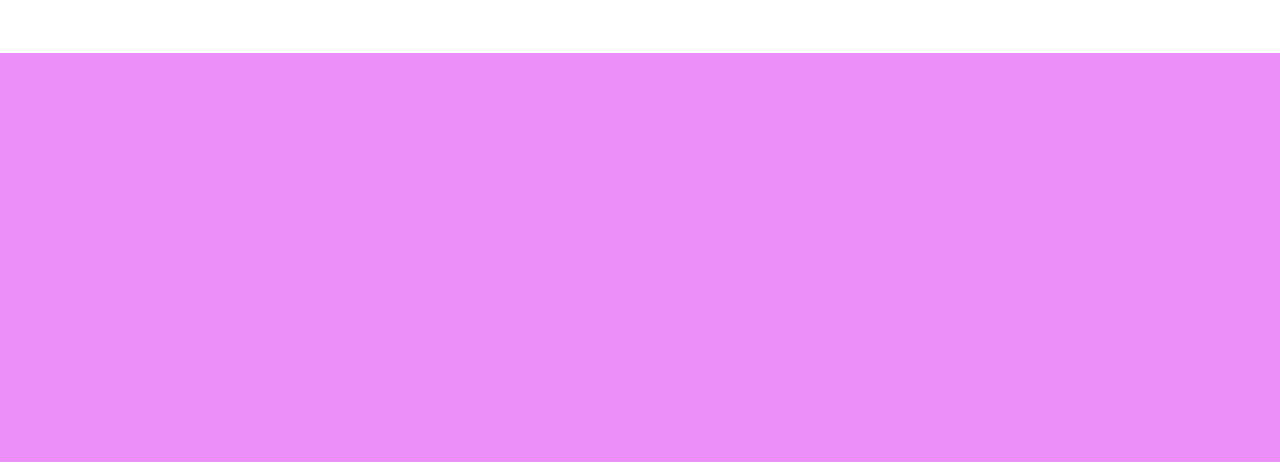
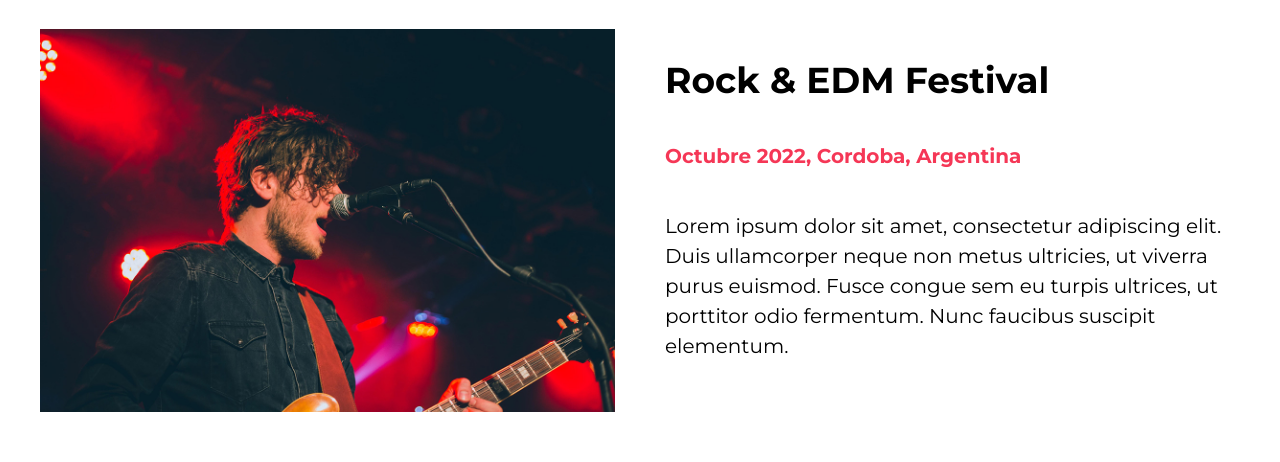
Before and after one commit to EnzoGutierrez/Curso-Desarrollo-Web, a PHP site: page / in a window 1280 px wide. Shown: the part 747-1209 px from the top of the page. Before the commit the page ends 800 px from the top, so only its background shows below. Run offline with PHP 8.4, Linux system fonts and the light colour scheme.

Commit message:
Proyecto pagina web

```diff
--- a/07FestivalMusica_inicio/build/css/app.css
+++ b/07FestivalMusica_inicio/build/css/app.css
@@ -324,6 +324,7 @@ body {
 p {
   font-size: 2rem;
   columns: #000000;
+  line-height: 1.5;
 }
 
 .contenedor {
@@ -350,6 +351,11 @@ h2 {
 
 h3 {
   font-size: 3rem;
+}
+
+img {
+  max-width: 100%;
+  display: block;
 }
 
 .header {
@@ -440,3 +446,33 @@ h3 {
   font-size: 2.4rem;
   margin: 0;
 }
+
+.sobre-festival {
+  padding: 5rem 0;
+}
+@media (min-width: 768px) {
+  .sobre-festival {
+    display: grid;
+    grid-template-columns: repeat(2, 1fr);
+    column-gap: 5rem;
+  }
+}
+
+.contenido-festival {
+  display: flex;
+  flex-direction: column;
+  justify-content: center;
+  margin-top: 5rem;
+}
+@media (min-width: 768px) {
+  .contenido-festival {
+    margin-top: 0;
+  }
+}
+.contenido-festival h2 {
+  margin-bottom: 2rem;
+}
+.contenido-festival .fecha {
+  color: #F53756;
+  font-weight: 700;
+}
--- a/07FestivalMusica_inicio/index.html
+++ b/07FestivalMusica_inicio/index.html
@@ -39,6 +39,18 @@
         </video>
     </div>
 
+    <section class="contenedor sobre-festival">
+        <div class="imagen">
+            <img src="img/imagen_vocalista.jpg" alt="imagen vocalista festival">
+        </div>
+        <div class="contenido-festival">
+            <h2>Rock & EDM Festival</h2>
+            <p class="fecha">Octubre 2022, Cordoba, Argentina</p>
+            <p>Lorem ipsum dolor sit amet, consectetur adipiscing elit. Duis ullamcorper neque non metus ultricies, ut viverra purus euismod. Fusce congue sem eu turpis ultrices, ut porttitor odio fermentum. Nunc faucibus suscipit elementum.
+            </p>
+        </div>
+    </section>
+
 
 </body>
 </html>
--- a/07FestivalMusica_inicio/src/scss/base/_globales.scss
+++ b/07FestivalMusica_inicio/src/scss/base/_globales.scss
@@ -17,6 +17,7 @@ body{
 p{
     font-size: 2rem;
     columns: v.$negro;
+    line-height: 1.5;
 }
 
 .contenedor{
@@ -44,3 +45,8 @@ h2{
 h3{
     font-size: 3rem;
 }
+
+img{
+    max-width: 100%;
+    display: block;
+}
--- a/07FestivalMusica_inicio/src/scss/base/_mixins.scss
+++ b/07FestivalMusica_inicio/src/scss/base/_mixins.scss
@@ -17,3 +17,9 @@
         @content;
     }
 }
+
+@mixin grid($columnas, $espaciado) {
+    display: grid;
+    grid-template-columns: repeat($columnas, 1fr);
+    column-gap: $espaciado;
+}
--- /dev/null
+++ b/07FestivalMusica_inicio/src/scss/layout/_festival.scss
@@ -0,0 +1,27 @@
+@use 'base/variables' as v;
+@use 'base/mixins' as m;
+
+.sobre-festival{
+    padding: 5rem 0;
+    @include m.tablet{
+        @include m.grid(2, 5rem)
+    }
+}
+
+.contenido-festival{
+    display: flex;
+    flex-direction: column;
+    justify-content: center;
+    margin-top: 5rem;
+
+    @include m.tablet{
+        margin-top: 0;
+    }
+    h2{
+        margin-bottom: 2rem;
+    }
+    .fecha{
+        color: v.$rosa;
+        font-weight: 700;
+    }
+}
--- a/07FestivalMusica_inicio/src/scss/layout/_index.scss
+++ b/07FestivalMusica_inicio/src/scss/layout/_index.scss
@@ -1,2 +1,3 @@
 @forward "header";
 @forward "video";
+@forward "festival";
```
